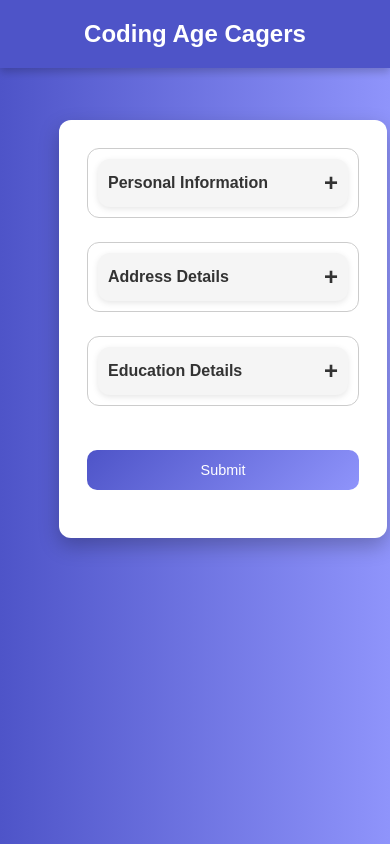
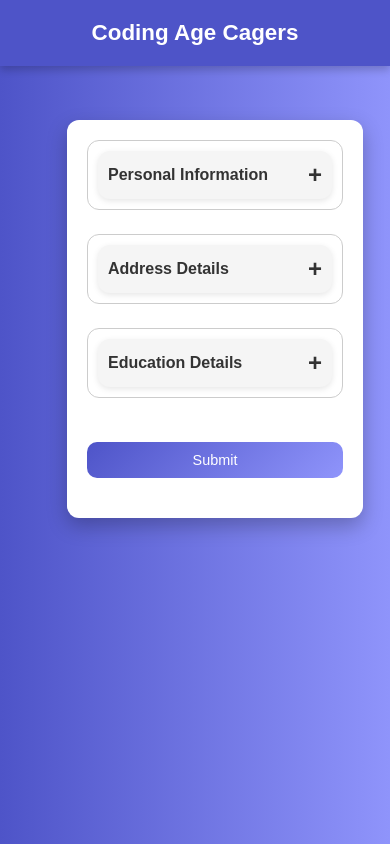
Before and after one commit to 01krPrince/cagers-forum, a React (Create React App) app: page / in a window 390 px wide. Built offline with nearby package versions, Linux system fonts and the light colour scheme.

Commit message:
responsiveness checked

```diff
--- a/src/components/Education.js
+++ b/src/components/Education.js
@@ -39,34 +39,6 @@ const Education = ({ formData, handleChange }) => {
 
   return (
     <div>
-      {/* Course Dropdown */}
-      <div className="form-group">
-        <label htmlFor="course">Course:</label>
-        <select
-          id="course"
-          name="course"
-          value={formData.course || ""}
-          onChange={handleCourseChange}
-          required
-        >
-          <option value="">Select Course</option>
-          {[
-            "C++",
-            "Java",
-            "Python",
-            "Data Structures",
-            "Web Development",
-            "App Development",
-            "Machine Learning",
-            "Other",
-          ].map((course) => (
-            <option key={course} value={course}>
-              {course}
-            </option>
-          ))}
-        </select>
-      </div>
-
       {/* Custom Course Input (if "Other" is selected) */}
       {showCustomCourse && (
         <div className="form-group">
--- a/src/style.css
+++ b/src/style.css
@@ -24,15 +24,6 @@ body {
     margin-top: 100px; /* Space for fixed header */
     position: relative; /* Ensure child positioning works */
     overflow: hidden; /* Keep content contained */
-}
-
-/* Hover Effect on Content Only */
-.form-container {
-    transition: transform 0.3s ease; /* Smooth animation */
-}
-
-.form-container:hover {
-    transform: translateY(-5px);
 }
 
 /* Fixed Header */
@@ -112,7 +103,7 @@ label {
 
 /* Input and Select Styling */
 input, select, textarea {
-    width: 100%;
+    width: calc(100% - 20px); /* Adjust width to account for padding */
     padding: 14px;
     border: 1px solid #ccc;
     border-radius: 10px;
@@ -189,12 +180,18 @@ input:focus, select:focus, textarea:focus {
 /* Responsive Design */
 @media (max-width: 768px) {
     .container {
-        padding: 28px;
+        padding: 20px; /* Reduced padding for smaller screens */
         margin-top: 120px; /* Adjusted for header */
     }
 
     h1 {
-        font-size: 1.8rem; /* Slightly smaller heading */
+        font-size: 1.6rem; /* Smaller heading */
+    }
+
+    /* Form Group Adjustments */
+    .form-group {
+        flex-direction: column; /* Stack elements vertically */
+        align-items: flex-start; /* Align items to the start */
     }
 
     /* Button Adjustments for Mobile */
@@ -217,7 +214,7 @@ input:focus, select:focus, textarea:focus {
 
 @media (max-width: 480px) {
     h1 {
-        font-size: 1.5rem; /* Compact heading for small screens */
+        font-size: 1.4rem; /* Compact heading for small screens */
     }
 
     .expandable-section h2 {
@@ -227,11 +224,11 @@ input:focus, select:focus, textarea:focus {
 
     input, select {
         font-size: 0.9rem;
-        padding: 12px;
+        padding: 10px; /* Reduced padding */
     }
 
     .btn {
         font-size: 0.9rem;
-        padding: 12px 20px;
+        padding: 10px 20px; /* Reduced padding */
     }
 }
```
